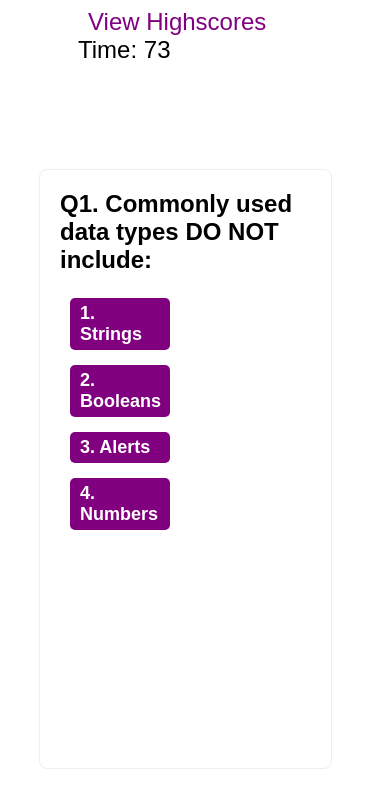
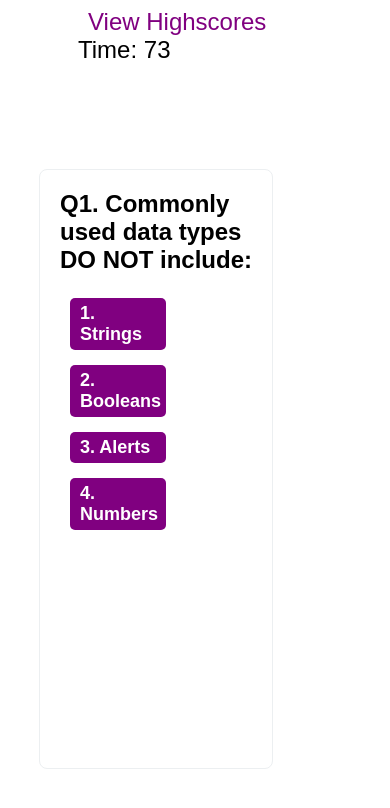
Before and after one commit to Shelbyrp/Code-Quiz, a plain HTML site: page index.html in a window 390 px wide. Both pictures are taken after a click on the button "Start Quiz". Shown: the top 808 px of the page. Drawn offline with Linux system fonts and the light colour scheme.

Commit message:
changes to css

```diff
--- a/Assets/css/hsstyle.css
+++ b/Assets/css/hsstyle.css
@@ -119,7 +119,7 @@ body {
 #quizWrapper {
     position: absolute;
     left: 10%;
-    width: 75vw;
+    width: 60vw;
     }
     a {
       margin-left: 10%;
--- a/Assets/css/style.css
+++ b/Assets/css/style.css
@@ -190,10 +190,13 @@ body {
 #quizWrapper{
     position: absolute;
     left: 10%;
-    width: 75vw;
+    width: 60vw;
     }
     a {
       margin-left: 10%;
+    }
+    li{
+        width: 50%;
     }
     #quizTimer {
         position: absolute;
```
